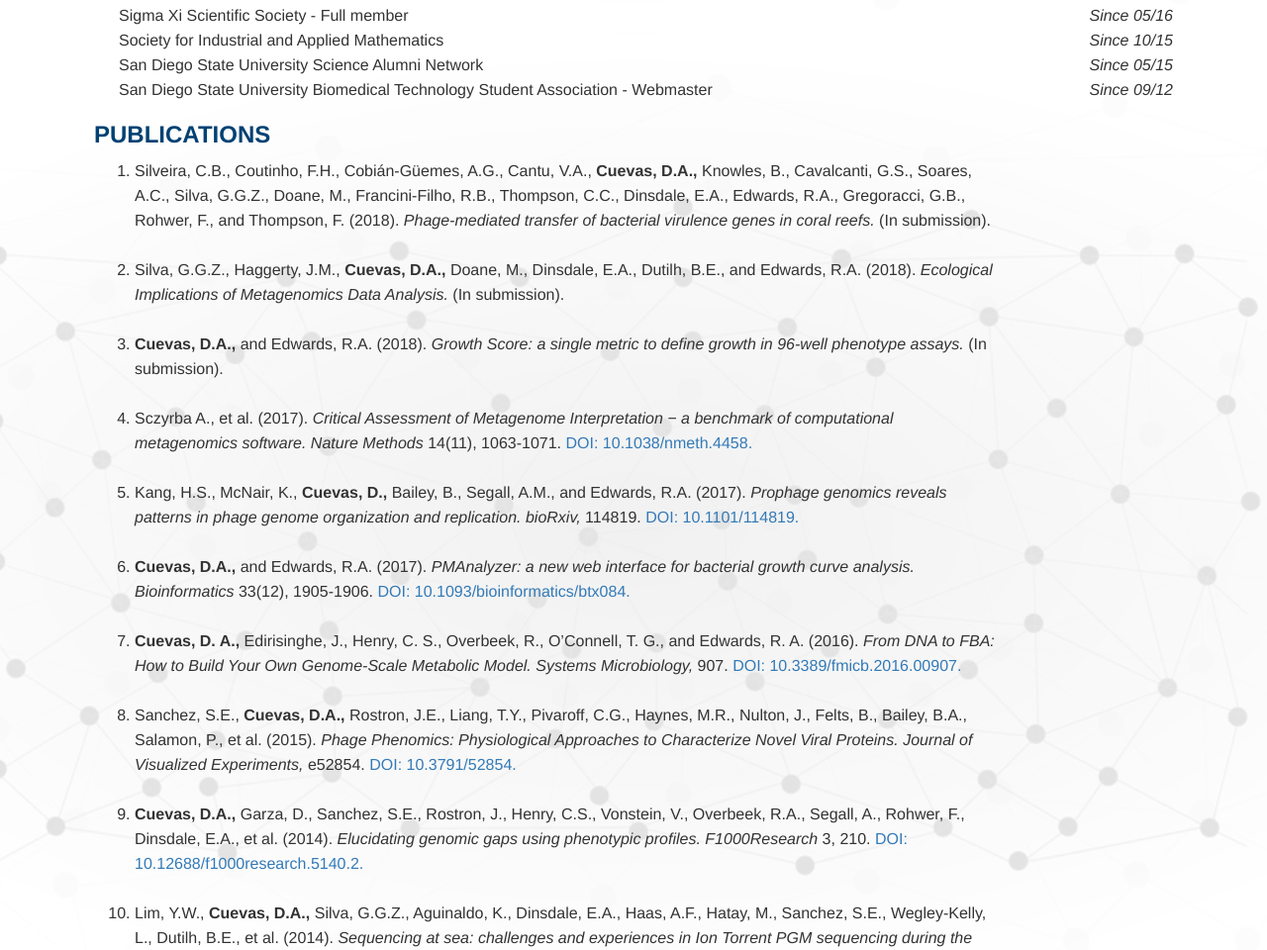
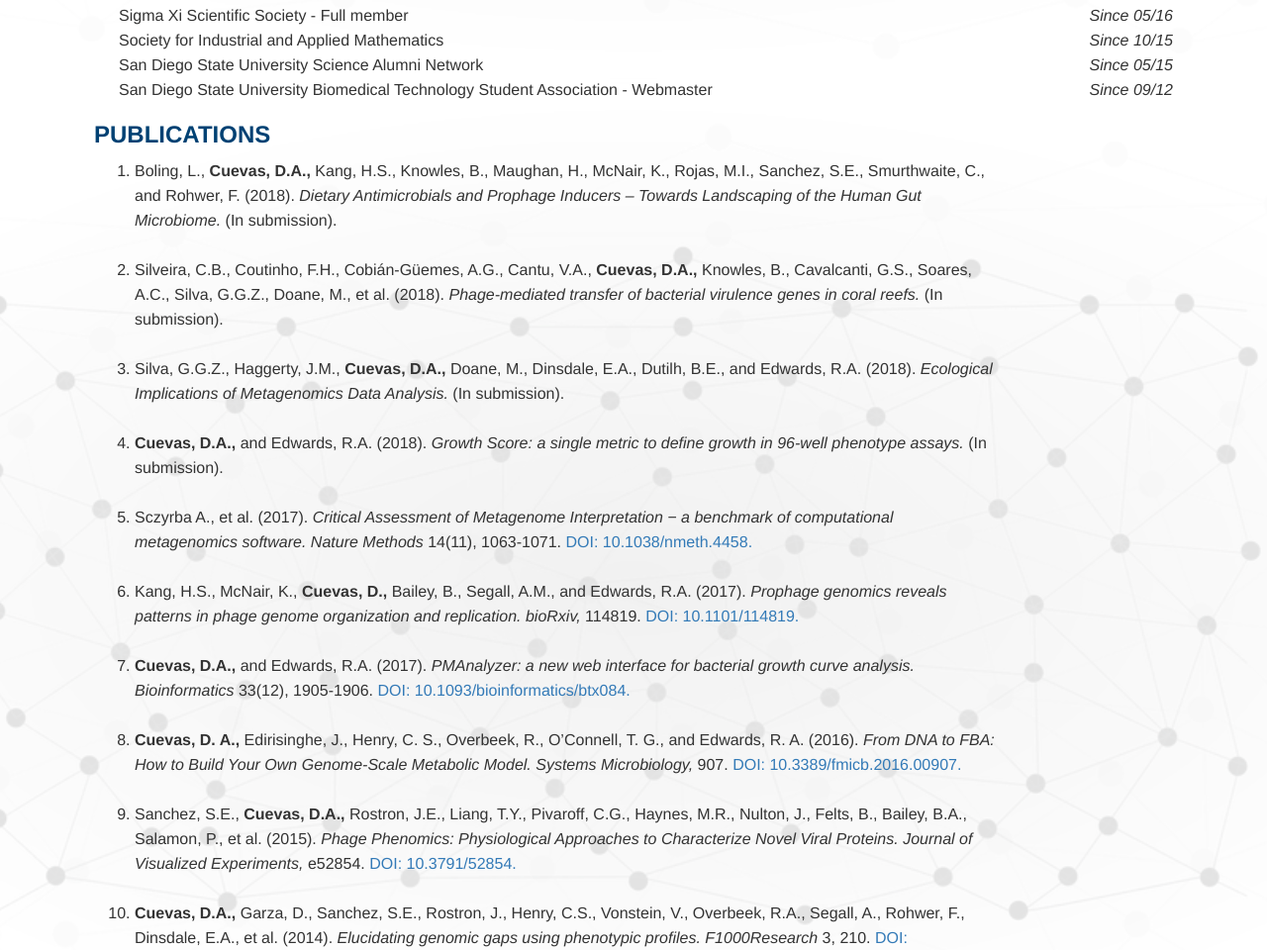
Before and after one commit to dacuevas/dacuevas.github.io, a plain HTML site: page cv.html in a window 1280 px wide. Shown: the part 2635-3595 px from the top of the page at 99% size. Drawn offline with Linux system fonts and the light colour scheme; files whose address does not match are found by name.

Commit message:
Update CV

```diff
--- a/cv.html
+++ b/cv.html
@@ -210,7 +210,8 @@
                     <h3>PUBLICATIONS</h3>
                     <div class="text1">
                         <ol>
-                            <li>Silveira, C.B., Coutinho, F.H., Cobián-Güemes, A.G., Cantu, V.A., <b>Cuevas, D.A.,</b> Knowles, B., Cavalcanti, G.S., Soares, A.C., Silva, G.G.Z., Doane, M., Francini-Filho, R.B., Thompson, C.C., Dinsdale, E.A., Edwards, R.A., Gregoracci, G.B., Rohwer, F., and Thompson, F. (2018). <i>Phage-mediated transfer of bacterial virulence genes in coral reefs.</i> (In submission).</li><br/>
+                            <li>Boling, L., <b>Cuevas, D.A.,</b> Kang, H.S., Knowles, B., Maughan, H., McNair, K., Rojas, M.I., Sanchez, S.E., Smurthwaite, C., and Rohwer, F. (2018). <i>Dietary Antimicrobials and Prophage Inducers – Towards Landscaping of the Human Gut Microbiome.</i> (In submission).</li><br/>
+                            <li>Silveira, C.B., Coutinho, F.H., Cobián-Güemes, A.G., Cantu, V.A., <b>Cuevas, D.A.,</b> Knowles, B., Cavalcanti, G.S., Soares, A.C., Silva, G.G.Z., Doane, M., et al. (2018). <i>Phage-mediated transfer of bacterial virulence genes in coral reefs.</i> (In submission).</li><br/>
                             <li>Silva, G.G.Z., Haggerty, J.M., <b>Cuevas, D.A.,</b> Doane, M., Dinsdale, E.A., Dutilh, B.E., and Edwards, R.A. (2018). <i>Ecological Implications of Metagenomics Data Analysis.</i> (In submission).</li><br/>
                             <li><b>Cuevas, D.A.,</b> and Edwards, R.A. (2018). <i>Growth Score: a single metric to define growth in 96-well phenotype assays.</i> (In submission).</li><br/>
                             <li>Sczyrba A., et al. (2017). <i>Critical Assessment of Metagenome Interpretation − a benchmark of computational metagenomics software. Nature Methods</i> 14(11), 1063-1071. <a href="https://doi.org/10.1038/nmeth.4458" target="_blank">DOI: 10.1038/nmeth.4458.</a></li><br/>
```
Also changed, not shown: 1 other file.
